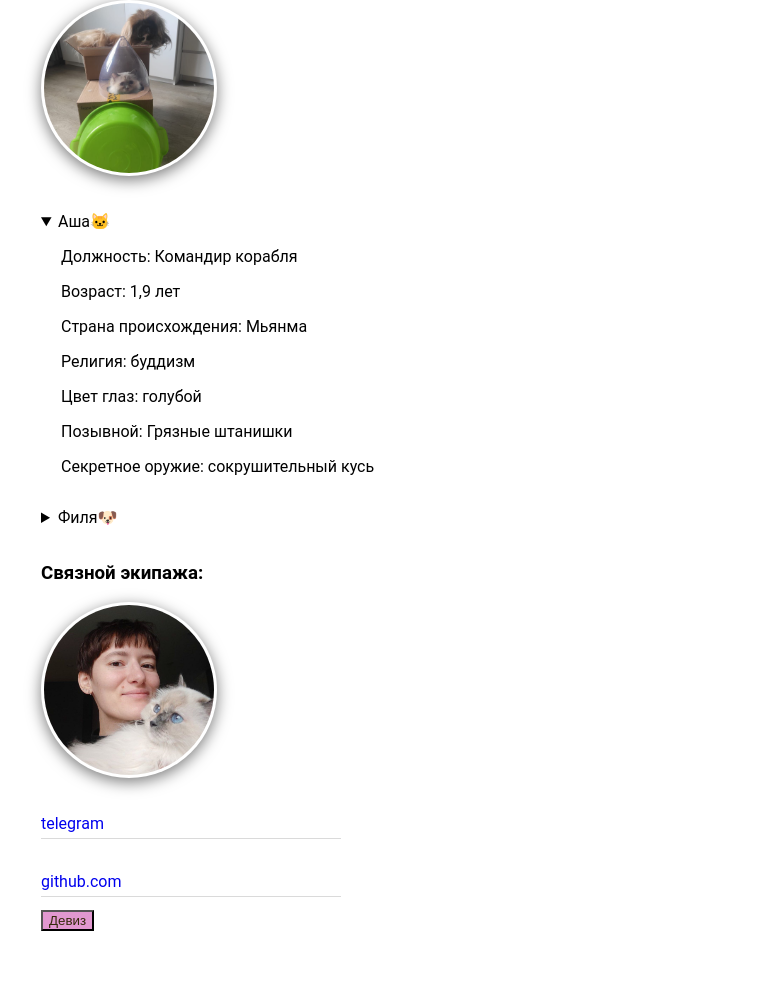
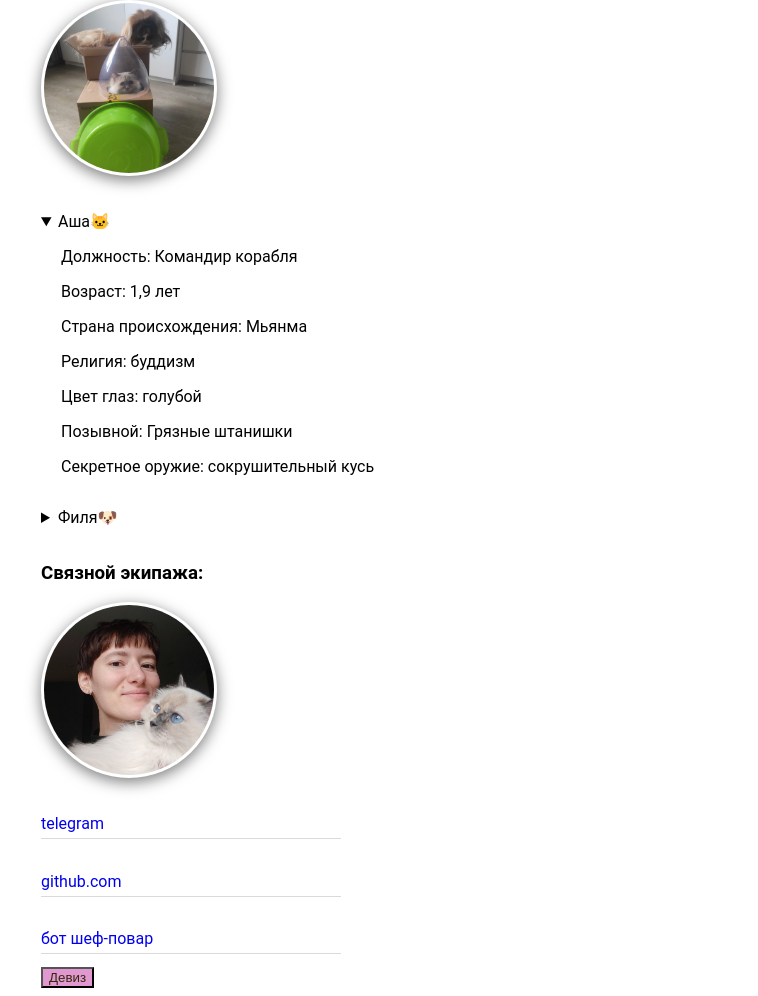
Before and after one commit to Boyko-A/CV, a plain HTML site: page index.html in a window 1280 px wide. Shown: the part 81-1077 px from the top of the page, without its empty margins (79-837 px from the left). Before the commit the page ends 1020 px from the top, so only its background shows below. Drawn offline with Linux system fonts and the light colour scheme.

Commit message:
Исправление одинаковой ссылки в телеге

```diff
--- a/index.html
+++ b/index.html
@@ -50,6 +50,8 @@
 				<a href="https://t.me/Mamka_Psa">telegram</a>
 				<br>
 				<a href="https://github.com/BoykoAnastasia">github.com</a>
+				<br>
+				<a href="https://t.me/boyko_egg_boiling_time_qa_bot">бот шеф-повар</a>
 			</div>
 
 
```
